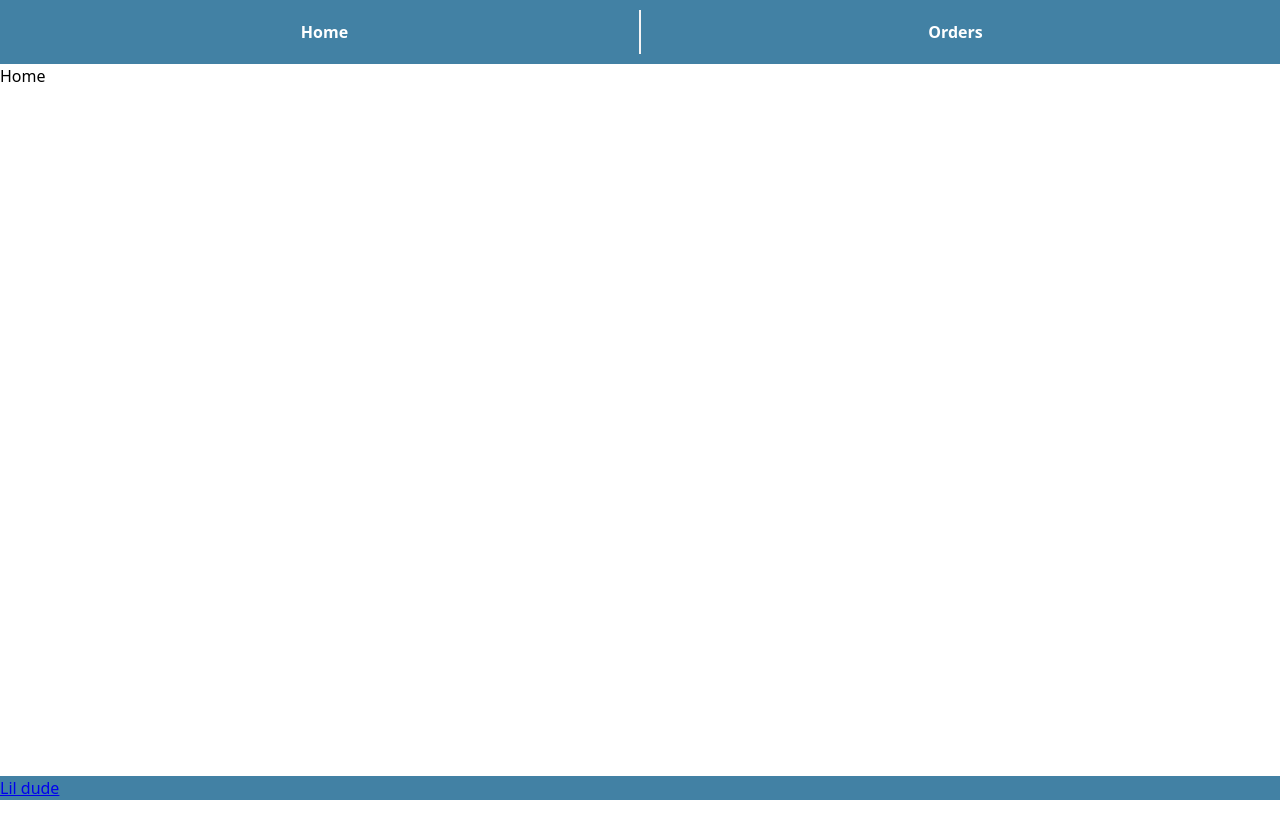
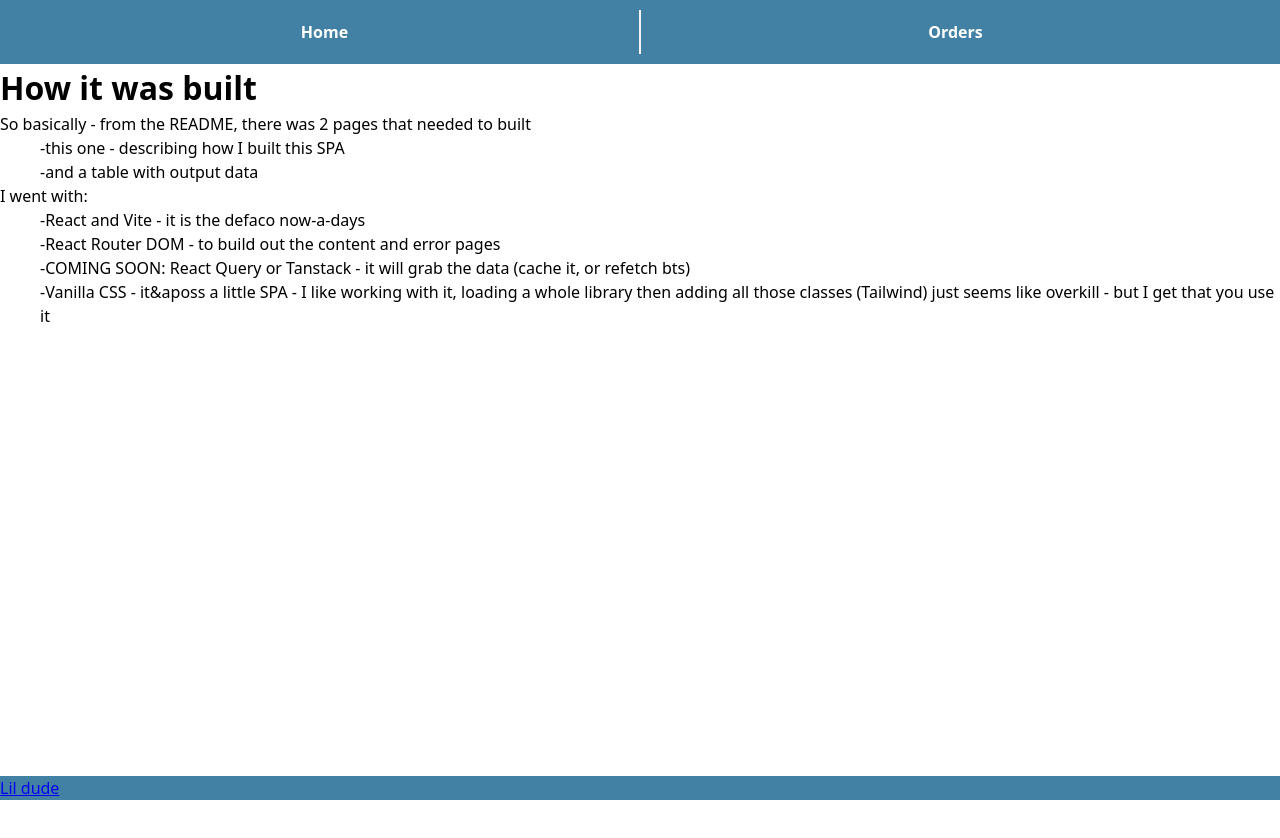
Before and after one commit to adritek/kantox-table, a React (Vite) app: page / in a window 1280 px wide. Shown: the top 838 px of the page. Built offline with nearby package versions, Linux system fonts and the light colour scheme.

Commit message:
Having a little fun,

```diff
--- a/src/App.css
+++ b/src/App.css
@@ -75,3 +75,16 @@ tbody tr:nth-child(odd) {
 tbody tr:hover td {
   background-color: light-dark(rgba(240 253 244 / 1), rgba(240 253 244 / 0.35));
 }
+
+@media (max-width: 600px) {
+  tbody tr:nth-child(odd) {
+    background-color: white;
+  }
+  thead tr th,
+  tbody tr td {
+    border: none;
+  }
+  tbody tr {
+    border: 1px solid #ccc;
+  }
+}
--- a/src/components/Table.jsx
+++ b/src/components/Table.jsx
@@ -26,17 +26,19 @@ export default function Table() {
   let content;
 
   if (isLoading) {
-    content = "📊 Loading orders 📊";
+    content = <p className="center">📊 Loading orders 📊</p>;
   }
 
   if (tableData.length) {
-    console.log("Table data", tableData);
     content = tableData.map((item) => (
       <tr key={item.id}>
         <td>{item.attributes.reference}</td>
         <td>{item.attributes["order-type"]}</td>
         <td>{item.attributes["creation-date"]}</td>
-        <td>{item.attributes["market-direction"]}</td>
+        <td>
+          {item.attributes["market-direction"]}
+          {item.attributes["market-direction"] === "buy" ? " 📈" : " 📉"}
+        </td>
       </tr>
     ));
   }
--- a/src/pages/Home.jsx
+++ b/src/pages/Home.jsx
@@ -1,3 +1,28 @@
 export default function Home() {
-  return <div>Home</div>;
+  return (
+    <div>
+      <h1>How it was built</h1>
+      <p>
+        So basically - from the README, there was 2 pages that needed to built
+      </p>
+      <ul>
+        <li>-this one - describing how I built this SPA</li>
+        <li>-and a table with output data</li>
+      </ul>
+      <p>I went with:</p>
+      <ul>
+        <li>-React and Vite - it is the defaco now-a-days</li>
+        <li>-React Router DOM - to build out the content and error pages</li>
+        <li>
+          -COMING SOON: React Query or Tanstack - it will grab the data (cache
+          it, or refetch bts)
+        </li>
+        <li>
+          -Vanilla CSS - it&aposs a little SPA - I like working with it, loading
+          a whole library then adding all those classes (Tailwind) just seems
+          like overkill - but I get that you use it
+        </li>
+      </ul>
+    </div>
+  );
 }
```
